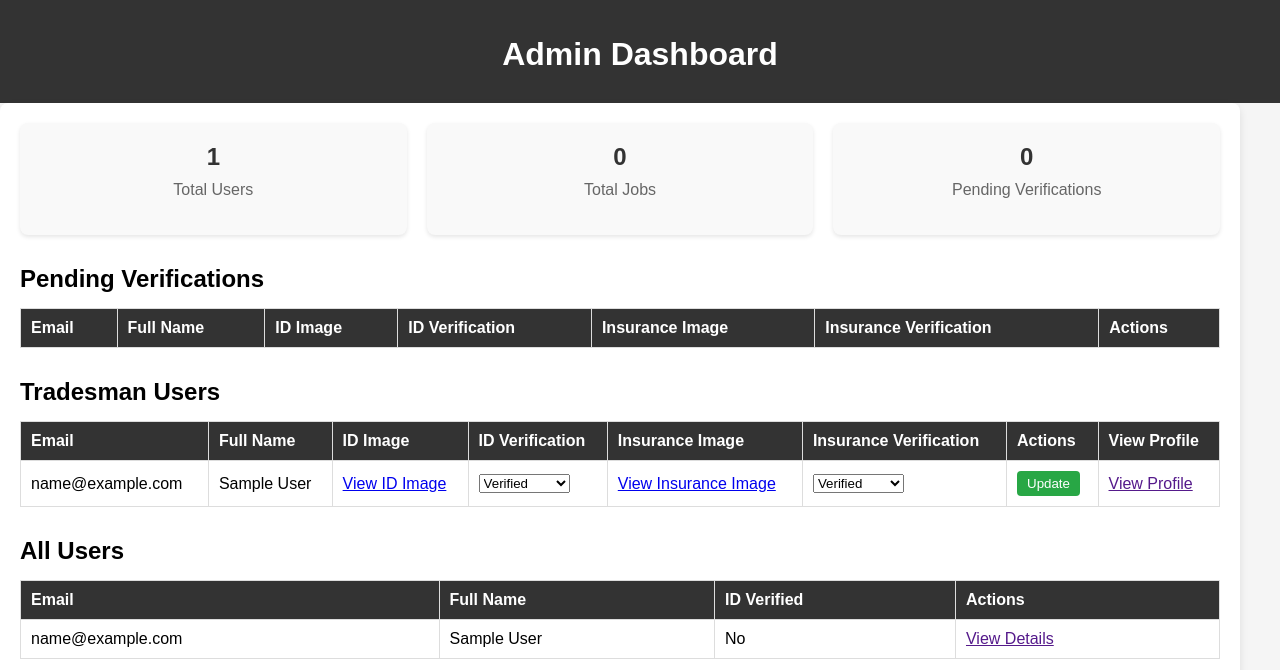
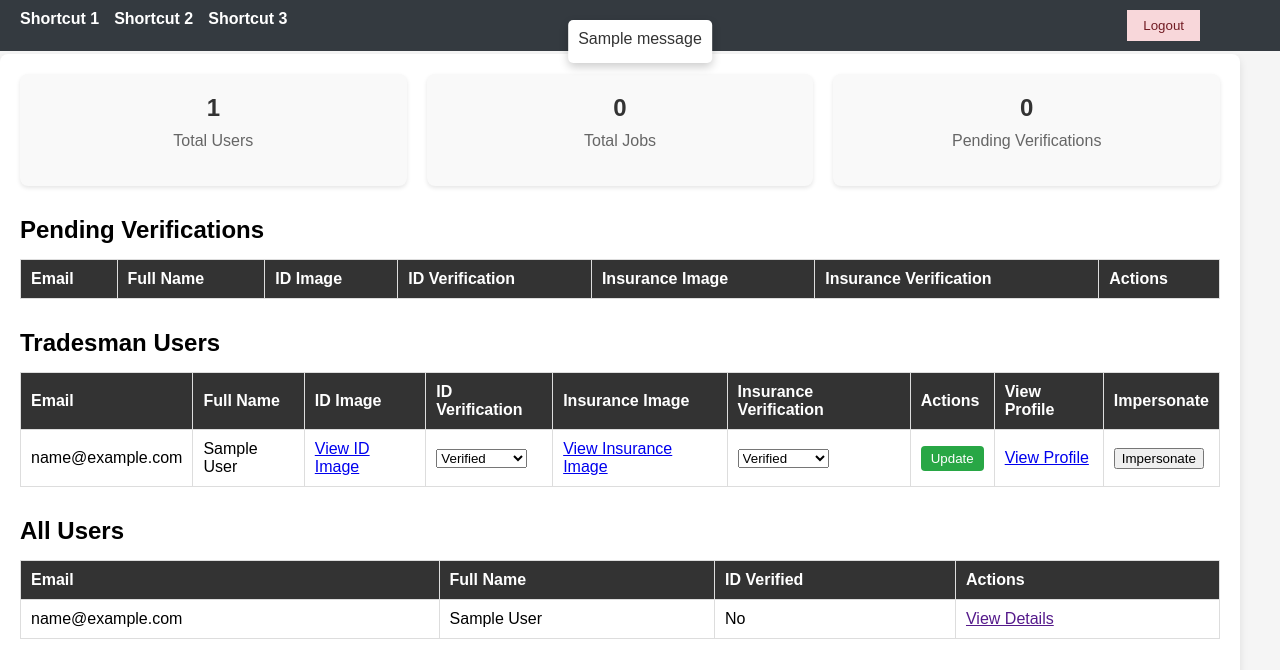
Before and after one commit to Codybez/CodysBusiness, a Flask app: page /admin in a window 1280 px wide. Shown: the top 670 px of the page. Run offline with Flask 3, Linux system fonts and the light colour scheme; a user stored in the database is signed in; tables that the repository leaves empty hold one stand-in row (values such as "Sample post"); one stand-in notice (Sample message) is shown; lists and menus that the app fills with data are empty; some libraries are stand-ins or nearby versions.

Commit message:
admin impersonate

```diff
--- a/app.py
+++ b/app.py
@@ -2278,3 +2278,50 @@
 
     # Redirect back to the admin dashboard with updated information
     return redirect(url_for('admin_dashboard'))
+
+@app.route('/impersonate/<int:user_id>', methods=['GET'])
+@login_required
+def impersonate(user_id):
+    for rule in app.url_map.iter_rules():
+        print(rule)
+
+    # Check if the current user is an admin
+    if not current_user.is_admin:
+        flash("You are not authorized to impersonate users.")
+        return redirect(url_for('login'))
+
+    user_to_impersonate = User.query.get(user_id)
+    if not user_to_impersonate:
+        flash("User not found.")
+        return redirect(url_for('admin_dashboard'))
+
+    # Store admin's ID in the session to revert later
+    session['admin_id'] = current_user.id
+    session['is_impersonating'] = True
+
+    # Log in as the target user
+    login_user(user_to_impersonate)
+    flash(f"You are now impersonating {user_to_impersonate.first_name}.")
+    return redirect(url_for('labourer_profile'))  # Redirect to the user's dashboard
+
+@app.route('/end_impersonation', methods=['POST'])
+def end_impersonation():
+    # Ensure the session contains impersonation data
+    if not session.get('is_impersonating'):
+        flash("You are not impersonating any user.")
+        return redirect(url_for('dashboard'))
+
+    # Get the admin's ID from the session
+    admin_id = session.pop('admin_id', None)
+    session.pop('is_impersonating', None)
+
+    # Log the admin back in
+    if admin_id:
+        admin = User.query.get(admin_id)
+        if admin:
+            login_user(admin)
+            flash("You have ended impersonation and are now back to your admin account.")
+            return redirect(url_for('admin_dashboard'))
+
+    flash("Unable to revert to admin account.")
+    return redirect(url_for('login'))
--- a/templates/admin_dashboard.html
+++ b/templates/admin_dashboard.html
@@ -103,12 +103,111 @@
         border-radius: 4px;
         width: 100%;
       }
+
+      /* Header styles */
+#admin-header {
+    position: fixed;
+    top: 0;
+    left: 0;
+    width: 100%;
+    background-color: #343a40;
+    color: white;
+    padding: 10px 20px;
+    z-index: 1000; /* Ensure it's above other content */
+    display: flex;
+    justify-content: space-between;
+    align-items: center;
+}
+
+.header-content {
+    display: flex;
+    justify-content: space-between;
+    width: 100%;
+}
+
+.shortcuts {
+    display: flex;
+    gap: 15px;
+}
+
+.shortcuts a {
+    color: white;
+    text-decoration: none;
+    font-weight: bold;
+}
+
+.shortcuts a:hover {
+    text-decoration: underline;
+}
+
+#logout-btn {
+    padding: 8px 16px;
+    background-color: #f8d7da;
+    border: none;
+    color: #721c24;
+    cursor: pointer;
+    margin-right: 100px;
+}
+
+#logout-btn:hover {
+    background-color: #f5c6cb;
+}
+
+/* Content below the fixed header */
+.admin-dashboard-content {
+    margin-top: 60px; /* Adjust for the fixed header */
+    padding: 20px;
+}
+.notification-box {
+  position: fixed;
+  top: 20px;
+  left: 50%;
+  transform: translateX(-50%);
+  background-color: #ffffff;
+  color: #333;
+  padding: 10px; /* Reduced padding for a more compact look */
+  border-radius: 5px;
+  font-size: 16px;
+  box-shadow: 0 4px 10px rgba(0, 0, 0, 0.2);
+  z-index: 9999;
+  cursor: pointer;
+  display: inline-block; /* Prevents extra space from being added */
+  max-width: 40%; /* Ensures the box doesn't overflow the screen */
+  text-align: center; /* Centers the text */
+
+  overflow: hidden; /* Truncates overflow if needed */
+  text-overflow: ellipsis; /* Adds ellipsis if the text is too long */
+  animation: slideDown 1.5s ease-in-out forwards;
+}
+
+.flash {
+  margin-bottom: 5px; /* Reduce spacing between flash messages */
+}
+
+.notification-box:empty {
+  display: none; /* Hides the box when it's empty */
+}
+
     </style>
   </head>
   <body>
-    <header>
-      <h1>Admin Dashboard</h1>
+    <!-- Admin Header -->
+    <header id="admin-header">
+        <div class="header-content">
+            <!-- Add shortcuts for future use -->
+            <nav class="shortcuts">
+                <a href="#">Shortcut 1</a>
+                <a href="#">Shortcut 2</a>
+                <a href="#">Shortcut 3</a>
+            </nav>
+
+            <!-- Logout Button -->
+            <form action="{{ url_for('logout') }}" >
+                <button type="submit" id="logout-btn">Logout</button>
+            </form>
+        </div>
     </header>
+    <br><br><br>
     <div class="container">
       <!-- Overview Section -->
       <div class="overview">
@@ -244,6 +343,7 @@
       <th>Insurance Verification</th>
       <th>Actions</th>
       <th>View Profile</th>
+      <th>Impersonate</th>
     </tr>
   </thead>
   <tbody>
@@ -285,12 +385,19 @@
       </td>
       </form>
       <td>
-        <a href="">View Profile</a>
+        <a href="{{ url_for('view_tradesman_profile', user_id=user.id) }}">View Profile</a>
+      </td>
+      <td>
+        <!-- Add impersonation form -->
+        <form action="{{ url_for('impersonate', user_id=user.id) }}" method="GET">
+          <button type="submit" class="impersonate-btn">Impersonate</button>
+        </form>
       </td>
     </tr>
     {% endfor %}
   </tbody>
 </table>
+
 
 
 
@@ -342,6 +449,40 @@
         </tbody>
       </table>
     </div>
+    <!-- Notification Box -->
+{% with messages = get_flashed_messages(with_categories=true) %}
+  {% if messages or session.get('notification') %}
+    <div class="notification-box" id="notificationBox" onclick="this.remove(); checkNotifications()">
+      {% for category, message in messages %}
+        <div class="flash {{ category }}">{{ message }}</div>
+      {% endfor %}
+      {% if session.get('notification') %}
+        {{ session.pop('notification') }}
+      {% endif %}
+    </div>
+  {% endif %}
+{% endwith %}
+
+
+
+{% if session.get('notification') %}
+  <div class="notification-box" id="notificationBox" onclick="this.remove(); checkNotifications()">
+    {{ session.pop('notification') }}
+  </div>
+{% endif %}
+
+
+
+{% if session.get('notification') %}
+  <div class="notification-box" onclick="this.style.display='none'">
+    {{ session.pop('notification') }}
+  </div>
+{% endif %}
+
+
+{% if session.get('notification') %}
+    <div class="notification-box">{{ session.pop('notification') }}</div>
+{% endif %}
     <footer>
       <p>&copy; 2025 Admin Dashboard</p>
     </footer>
```
Also changed, not shown: templates/base_labour.html (+46 -0 lines).
